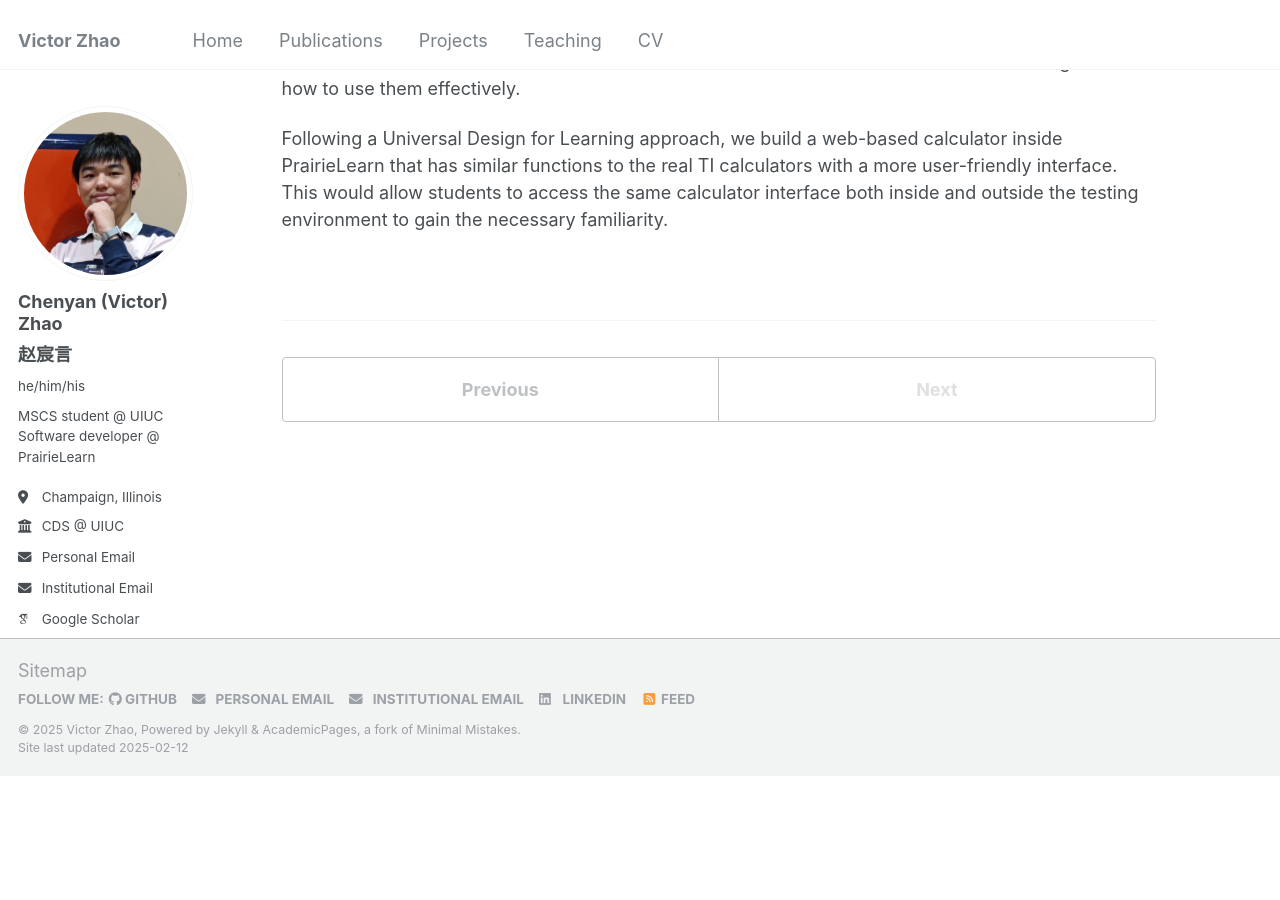
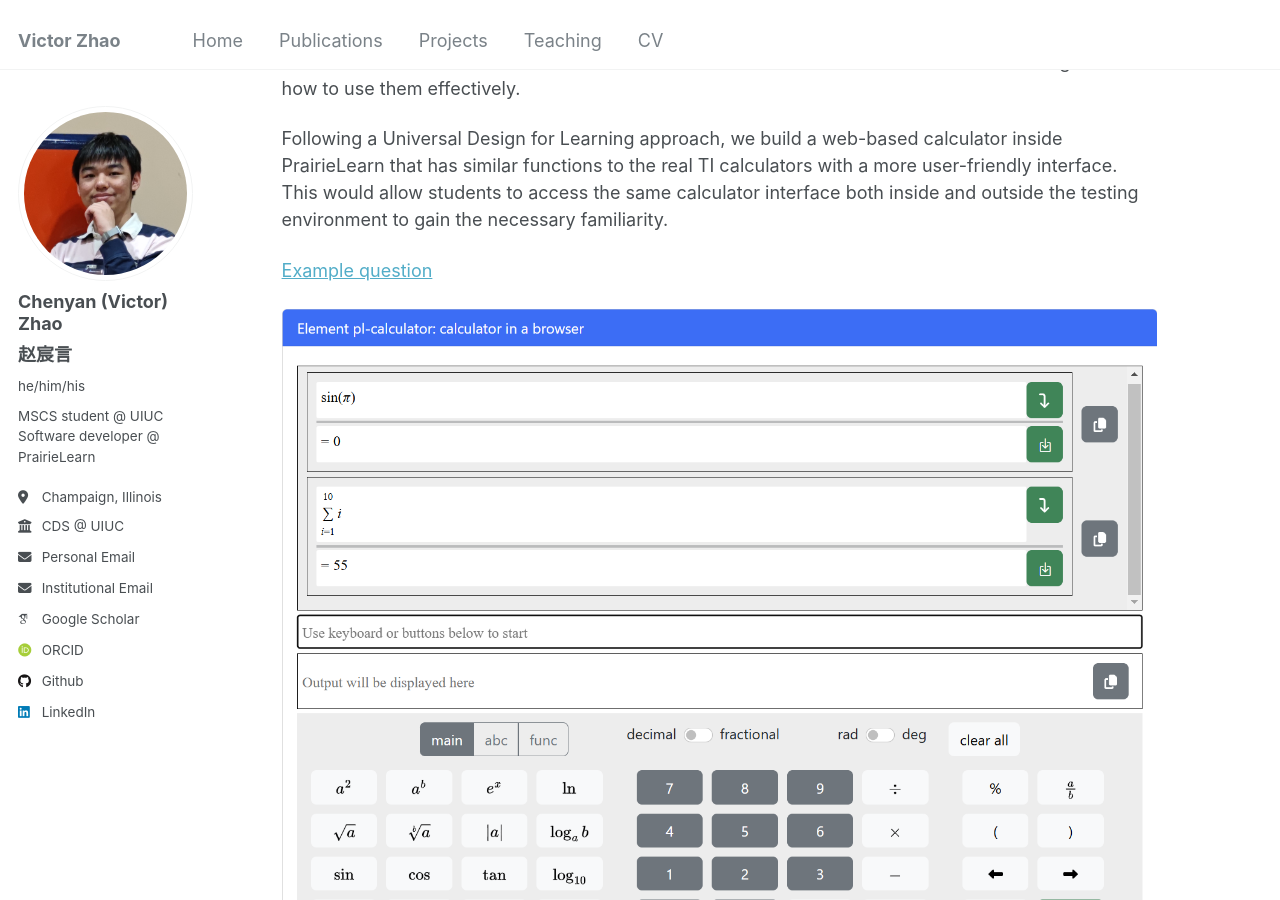
Before and after one commit to Victorsss-Orz/Victorsss-Orz.github.io, a Jekyll site: the page built from _projects/003_Calculator.md, in a window 1280 px wide and 900 px high, scrolled down 304 px. Built offline with Jekyll 4.4.1, drawn with Linux system fonts in a browser that asks for light colours; some web fonts are replaced; before the commit the page ends 1080 px from its top, so only the background shows below that.

Commit message:
screenshot for calculator

```diff
--- a/_projects/003_Calculator.md
+++ b/_projects/003_Calculator.md
@@ -19,3 +19,7 @@ Following a Universal Design for Learning approach, we build a web-based calcula
 has similar functions to the real TI calculators with a more user-friendly interface. This would allow
 students to access the same calculator interface both inside and outside the testing environment to gain the
 necessary familiarity.
+
+[Example question](https://us.prairielearn.com/pl/public/course/8928/question/9316374/preview)
+
+<img src='/images/project_calculator/calculator-question.png'>
```
Also changed, not shown: images/project_calculator/calculator-question.png (added).
